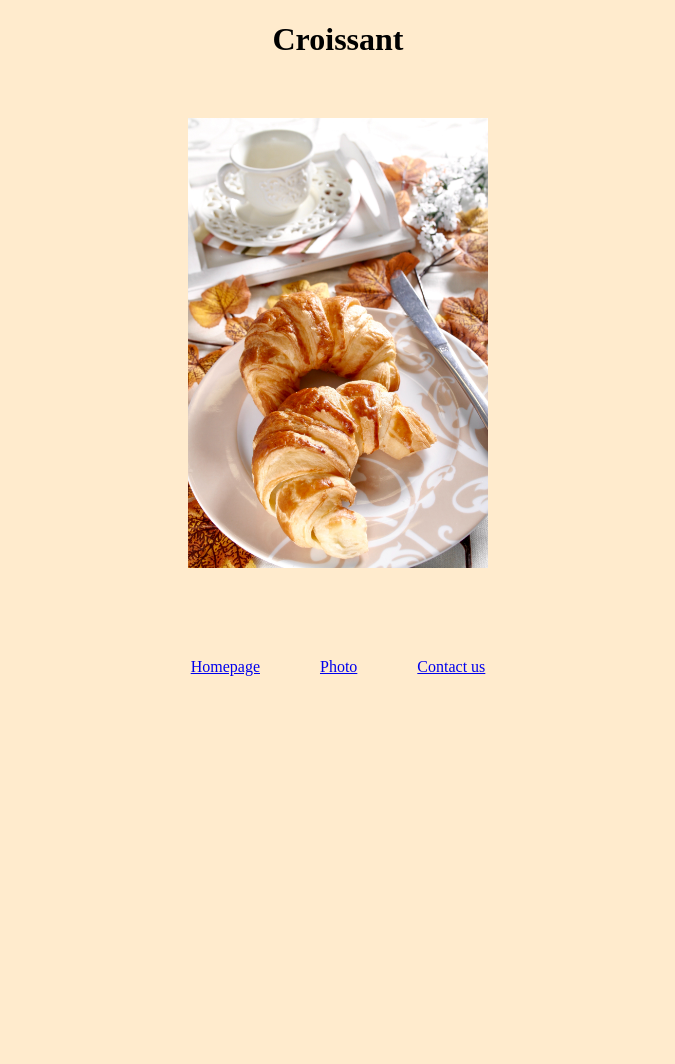
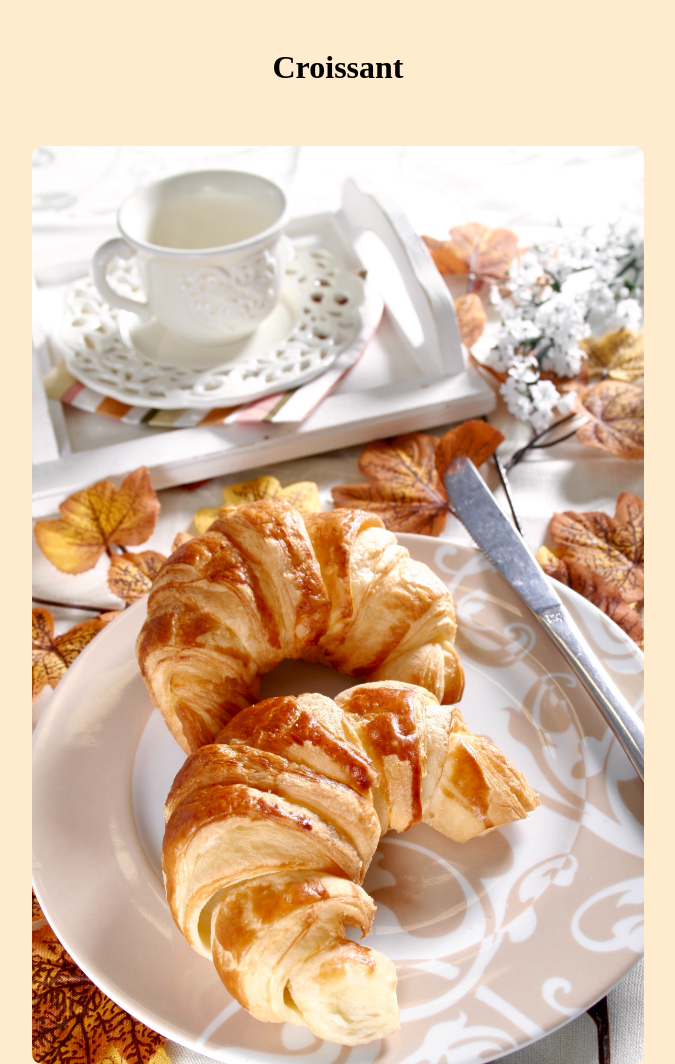
Before and after one commit to roberta-munive/croissant, a plain HTML site: page photo.html in a window 1280 px wide. Shown: the top 1064 px of the page, without its empty margins (302-977 px from the left). Before the commit the page ends 800 px from the top, so only its background shows below. Drawn offline with Linux system fonts and the light colour scheme.

Commit message:
made adjustments to css styling

```diff
--- a/css/style.css
+++ b/css/style.css
@@ -1,5 +1,6 @@
 body{
     background-color:blanchedalmond;
+    padding: 20px;
 }
 
 footer{
@@ -7,20 +8,20 @@ footer{
     justify-content: center;
 }
 
-h1{
+h1, p{
     text-align: center;
 }
 
 p{
     margin-top: 30px;
-    text-align: center;
 }
 
 .croissant-photo{
+    border-radius: 10px;
     display: block;
     height: auto;
     margin: 60px auto;
-    max-width: 300px;
+    max-width: 50%;
 
 }
 
```
